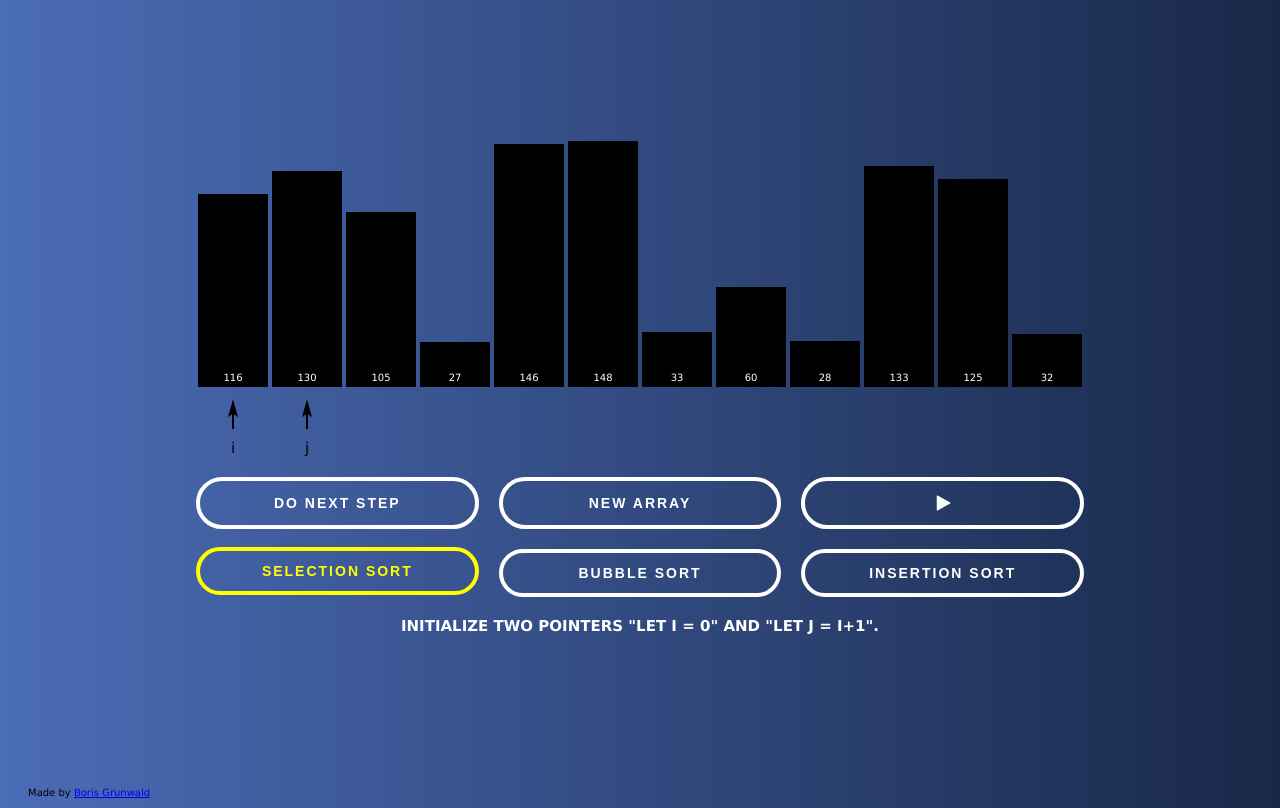
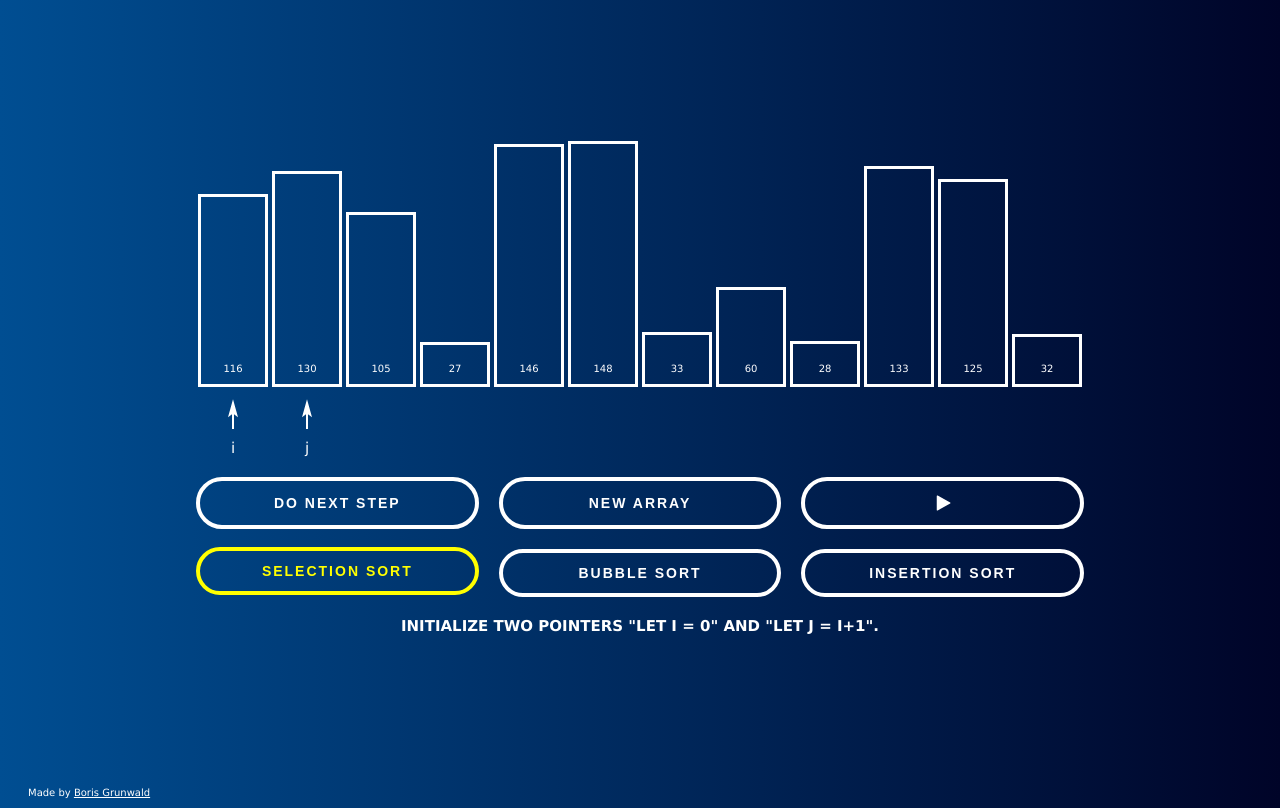
Before and after one commit to jikol1906/visualSorter, a website built with Parcel: page index.html in a window 1280 px wide. Built offline with nearby package versions, Linux system fonts and the light colour scheme.

Commit message:
color redesign

```diff
--- a/styles/styles.scss
+++ b/styles/styles.scss
@@ -1,11 +1,17 @@
 html {
   height: 100%;
   font-size: min(1vw,62.5%);
-  background: linear-gradient(90deg, #4b6cb7 0%, #182848 100%);
+  background: #000428;  /* fallback for old browsers */
+background: -webkit-linear-gradient(to right, #004e92, #000428);  /* Chrome 10-25, Safari 5.1-6 */
+background: linear-gradient(to right, #004e92, #000428); /* W3C, IE 10+/ Edge, Firefox 16+, Chrome 26+, Opera 12+, Safari 7+ */
+
+
+
 }
 
 :root {
   --swap-animation-time: 0.6s;
+  --light:#fff;
 }
 
 * {
@@ -36,10 +42,10 @@ body {
     font-weight: bold;
     padding: 1.2rem 2rem;
     background-color: transparent;
-    border:.4rem solid white;
+    border:.4rem solid var(--light);
     cursor: pointer;
     border-radius: 999px;
-    color:white;
+    color:var(--light);
     text-transform: uppercase;
     letter-spacing: 2px;
     display: inline-flex;
@@ -97,7 +103,7 @@ body {
 }
 
 #statusmessage {
-  color:white;
+  color:var(--light);
   text-transform: uppercase;
   margin-top:2rem;
 }
@@ -125,17 +131,17 @@ body {
     position: relative;
     width: var(--elem-width);
     margin: 0 var(--elem-margin);
-    color: white;
+    color: var(--light);
     transition: transform var(--swap-animation-time) ease-in-out;
 
     div {
       display: flex;
       justify-content: center;
       align-items: flex-end;
-      padding-bottom: 0.4rem;
+      padding-bottom: 1rem;
       height: 100%;
-      background-color: black;
-      transition: all .4s ease-in-out;
+      border:.3rem solid var(--light);
+      transition: transform .4s ease-in-out;
 
       &.hovered {
         transform:translateY(-4rem);
@@ -155,6 +161,7 @@ body {
       left: 0;
       font-size: 1.5rem;
       width: var(--elem-width);
+      color:var(--light);
       margin-left: var(--elem-margin);
       display: flex;
       align-items: center;
@@ -167,7 +174,7 @@ body {
         transform: translateX(-50%);
         content: "";
         display: block;
-        background-color: black;
+        background-color: var(--light);
         top: -4rem;
         clip-path: polygon(0% 60%, 50% 0, 100% 60%, 60% 50%, 60% 100%, 40% 100%, 40% 50%);
 
@@ -182,6 +189,11 @@ footer {
   align-self: flex-start;
   margin-left: 2rem;
   font-size: 1rem;
+  color:var(--light);
+
+  & a {
+    color: currentColor;
+  }
 }
 
 @keyframes scaleUp {
```
